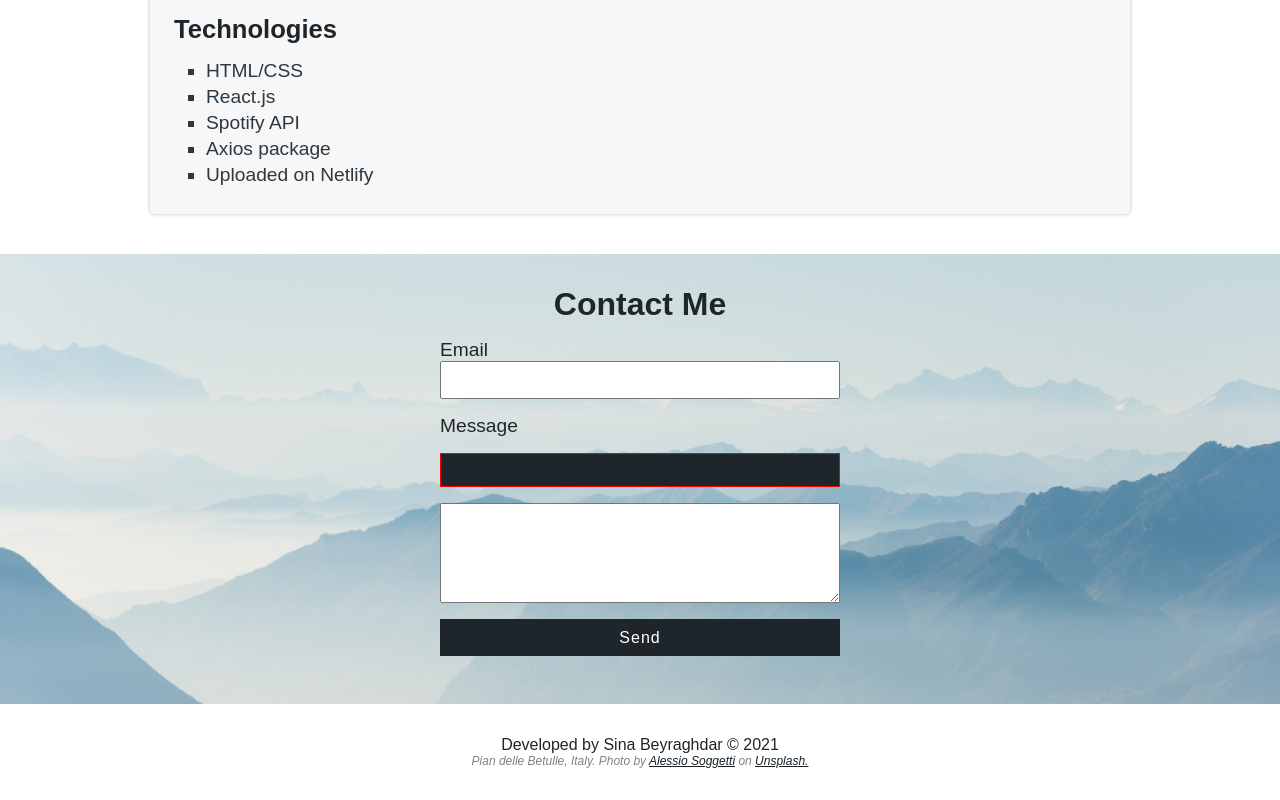
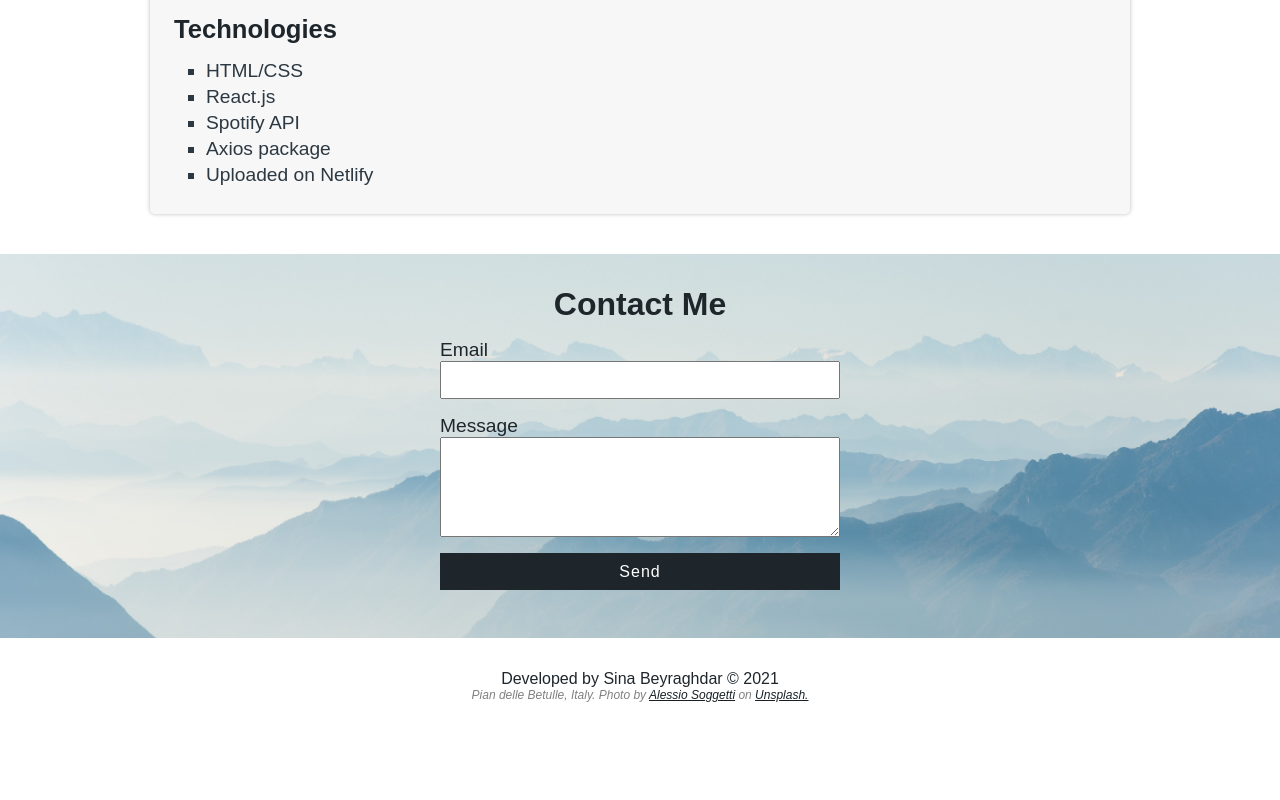
Before and after one commit to SinaBYR/my-portfolio-next, a React (Create React App) app: page / in a window 1280 px wide. Shown: the part 1219-2019 px from the top of the page. After the commit the page ends 1953 px from the top, so only its background shows below. Built offline with nearby package versions, Linux system fonts and the light colour scheme.

Commit message:
Fix a visual bug

```diff
--- a/src/components/Contact/Contact.js
+++ b/src/components/Contact/Contact.js
@@ -64,7 +64,6 @@ const Contact = () => {
                         />
                     <label>Message</label>
                     <p className={classes.ErrorMessage}>{formData.message.error}</p>
-                    <ErrorMessage>{formData.message.error}</ErrorMessage>
                     <textarea
                         name="message"
                         id="message"
--- a/src/components/Dashboard/Create/CreateForm/CreateForm.js
+++ b/src/components/Dashboard/Create/CreateForm/CreateForm.js
@@ -57,7 +57,6 @@ const CreateForm = ({ submit, loading, error}) => {
             return
         }
 
-        console.log(formData)
         submit(data)
     }
 
```
